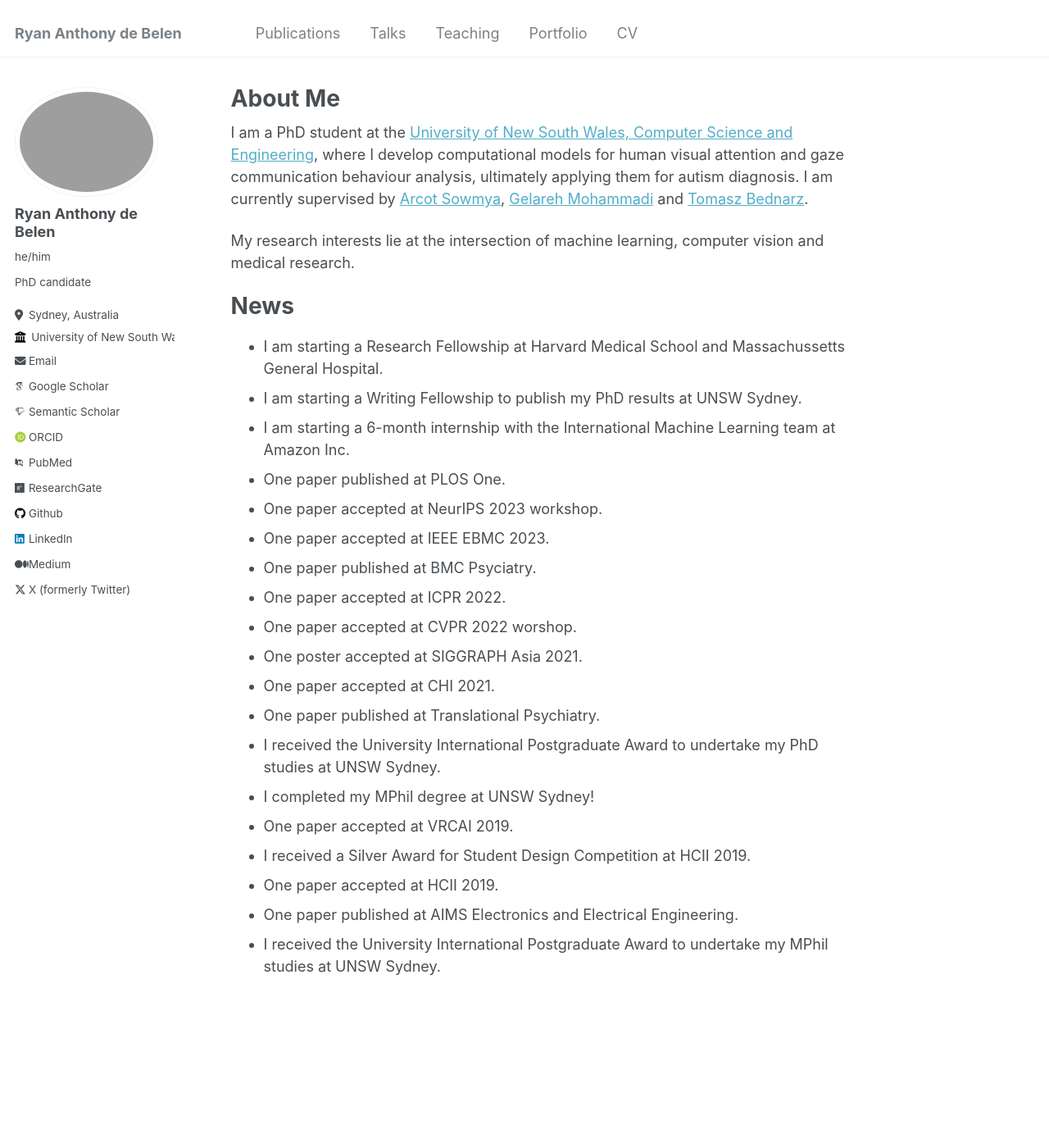
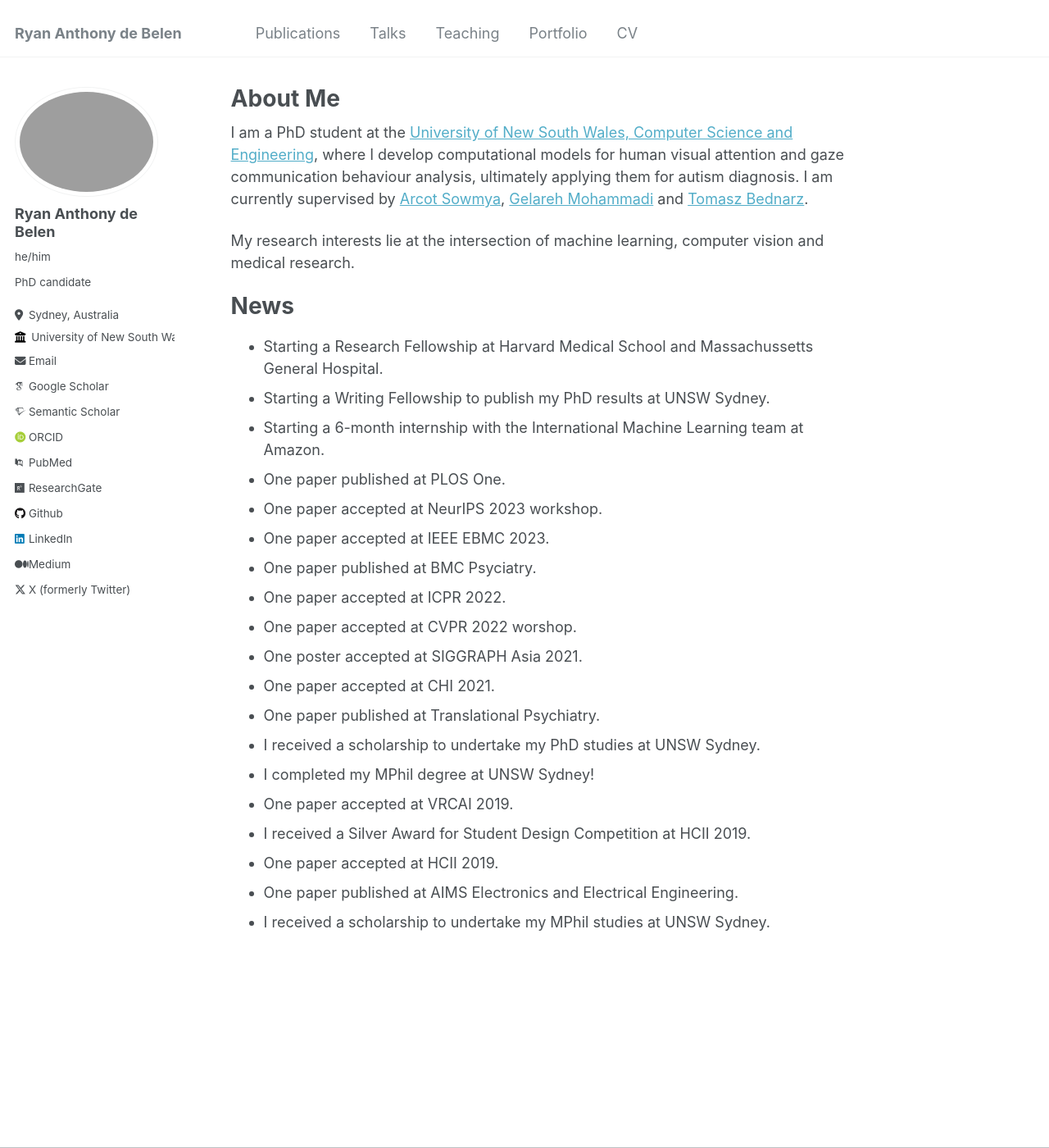
Before and after one commit to ryanxdebelen/ryanxdebelen.github.io, a Jekyll site: the page built from _pages/about.md, in a window 1280 px wide and 1400 px high. Shown: the whole window at 82% size. Built offline with Jekyll 4.4.1, drawn with Linux system fonts in a browser that asks for light colours; some web fonts are replaced.

Commit message:
Update about.md

```diff
--- a/_pages/about.md
+++ b/_pages/about.md
@@ -13,9 +13,9 @@ My research interests lie at the intersection of machine learning, computer visi
 
 News
 ======
-- I am starting a Research Fellowship at Harvard Medical School and Massachussetts General Hospital.
-- I am starting a Writing Fellowship to publish my PhD results at UNSW Sydney.
-- I am starting a 6-month internship with the International Machine Learning team at Amazon Inc.
+- Starting a Research Fellowship at Harvard Medical School and Massachussetts General Hospital.
+- Starting a Writing Fellowship to publish my PhD results at UNSW Sydney.
+- Starting a 6-month internship with the International Machine Learning team at Amazon.
 - One paper published at PLOS One.
 - One paper accepted at NeurIPS 2023 workshop.
 - One paper accepted at IEEE EBMC 2023.
@@ -25,10 +25,10 @@ News
 - One poster accepted at SIGGRAPH Asia 2021.
 - One paper accepted at CHI 2021.
 - One paper published at Translational Psychiatry.
-- I received the University International Postgraduate Award to undertake my PhD studies at UNSW Sydney.
+- I received a scholarship to undertake my PhD studies at UNSW Sydney.
 - I completed my MPhil degree at UNSW Sydney!
 - One paper accepted at VRCAI 2019.
 - I received a Silver Award for Student Design Competition at HCII 2019.
 - One paper accepted at HCII 2019.
 - One paper published at AIMS Electronics and Electrical Engineering.
-- I received the University International Postgraduate Award to undertake my MPhil studies at UNSW Sydney.
+- I received a scholarship to undertake my MPhil studies at UNSW Sydney.
```
